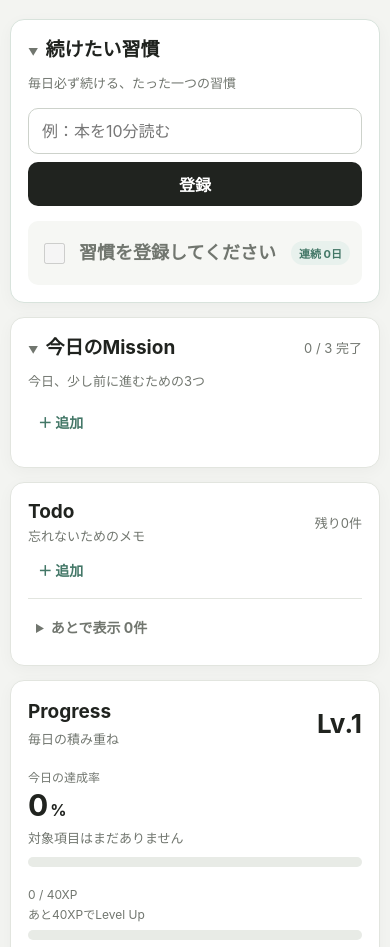
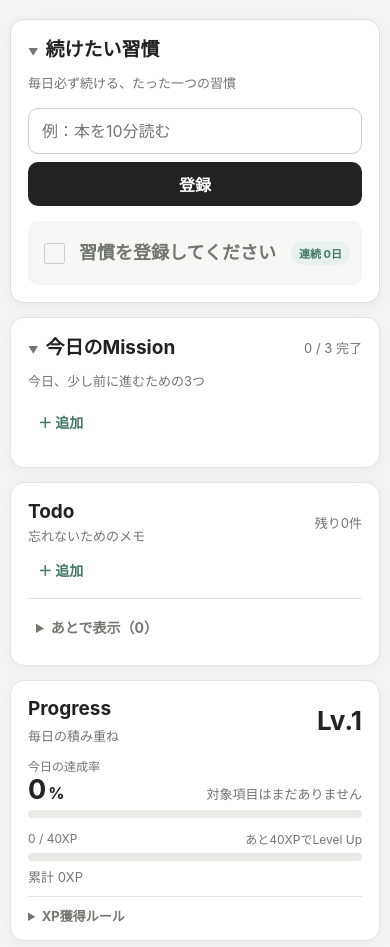
Before and after one commit to tkoki572/growth-app, a plain HTML site: page index.html in a window 390 px wide. Shown: the part 147-1094 px from the top of the page. Drawn offline with Linux system fonts and the light colour scheme.

Commit message:
v1.5.2 UI improvements

```diff
--- a/index.html
+++ b/index.html
@@ -80,7 +80,7 @@
       <ul id="taskList" class="item-list"></ul>
       <section class="future-todos" aria-labelledby="futureTodoHeading">
         <details id="futureTodoDetails">
-          <summary><span id="futureTodoHeading">あとで表示</span> <span id="futureTodoCount">0件</span></summary>
+          <summary><span id="futureTodoHeading">あとで表示（<span id="futureTodoCount">0</span>）</span></summary>
           <div id="futureTodoGroups" class="future-todo-groups"></div>
         </details>
       </section>
--- a/script.js
+++ b/script.js
@@ -867,7 +867,7 @@ function renderFutureTasks() {
   const futureTasks = state.tasks
     .filter((task) => isFutureTask(task))
     .sort((first, second) => first.visibleFrom.localeCompare(second.visibleFrom));
-  elements.futureTodoCount.textContent = `${futureTasks.length}件`;
+  elements.futureTodoCount.textContent = String(futureTasks.length);
   elements.futureTodoGroups.innerHTML = "";
 
   if (futureTasks.length === 0) {
--- a/style.css
+++ b/style.css
@@ -89,9 +89,9 @@ h2 { margin: 0; font-size: 19px; line-height: 1.35; }
 .card.collapsed {
   padding-top: 15px;
   padding-bottom: 15px;
-  background: #edf3ef;
-  border-color: #d2e3d8;
-  box-shadow: 0 3px 12px rgba(35, 74, 57, .035);
+  background: #e4f0e9;
+  border-color: #c5ddcf;
+  box-shadow: 0 3px 13px rgba(35, 74, 57, .055);
 }
 .card.collapsed .section-heading > .action-menu { display: none; }
 .collapsed-subtitle { display: none; }
@@ -253,7 +253,7 @@ input[type="checkbox"] {
   padding-bottom: 6px;
 }
 
-.progress-card { padding-top: 18px; padding-bottom: 18px; }
+.progress-card { padding-top: 15px; padding-bottom: 15px; }
 
 .action-menu { position: relative; flex: 0 0 auto; }
 .action-menu summary {
@@ -329,22 +329,22 @@ input[type="checkbox"] {
   align-items: flex-end;
   justify-content: space-between;
   gap: 14px;
-  margin-top: 20px;
+  margin-top: 12px;
 }
-.progress-summary-label { display: block; margin-bottom: 5px; color: var(--color-muted); font-size: 12px; }
-.achievement-value { display: inline-flex; align-items: baseline; font-size: 30px; line-height: 1; }
+.progress-summary-label { display: block; margin-bottom: 2px; color: var(--color-muted); font-size: 12px; }
+.achievement-value { display: inline-flex; align-items: baseline; font-size: 27px; line-height: 1; }
 .achievement-unit { margin-left: 2px; font-size: 16px; }
 .progress-detail { margin: 0; text-align: right; }
-.progress-track { height: 10px; overflow: hidden; background: #e8ebe6; border-radius: 999px; }
-.achievement-track { margin-top: 10px; }
+.progress-track { height: 8px; overflow: hidden; background: #e8ebe6; border-radius: 999px; }
+.achievement-track { margin-top: 7px; }
 .progress-bar { width: 0; height: 100%; border-radius: inherit; transition: width .25s ease; }
 .achievement-bar { background: var(--color-primary); }
 .level-bar { background: var(--color-progress); }
-.progress-label { margin: 20px 0 8px; color: var(--color-muted); font-size: 12px; }
-.total-xp { margin: 10px 0 0; }
+.progress-label { margin: 12px 0 6px; color: var(--color-muted); font-size: 12px; }
+.total-xp { margin: 6px 0 0; }
 .xp-details {
-  margin-top: 16px;
-  padding-top: 13px;
+  margin-top: 10px;
+  padding-top: 9px;
   border-top: 1px solid var(--color-border);
 }
 .xp-details summary {
@@ -489,8 +489,8 @@ textarea { resize: vertical; }
   body { padding: 18px 10px 40px; }
   .input-row { align-items: stretch; flex-direction: column; }
   .input-row button { width: 100%; }
-  .progress-summary { align-items: flex-start; flex-direction: column; gap: 8px; }
-  .progress-detail { text-align: left; }
-  .progress-label { align-items: flex-start; flex-direction: column; gap: 3px; }
+  .progress-summary { align-items: flex-end; flex-direction: row; gap: 10px; }
+  .progress-detail { text-align: right; }
+  .progress-label { align-items: center; flex-direction: row; gap: 8px; }
   .streak-chip { font-size: 11px; }
 }
```
